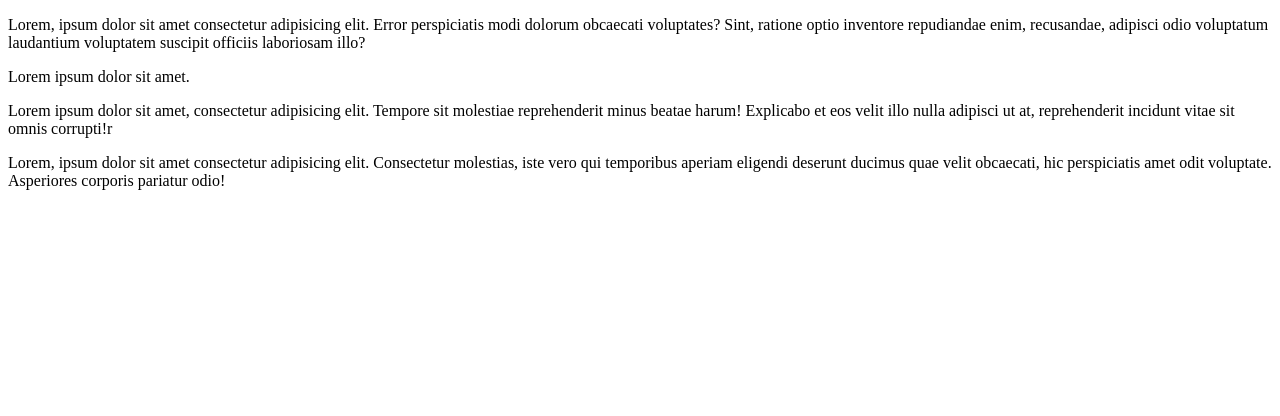
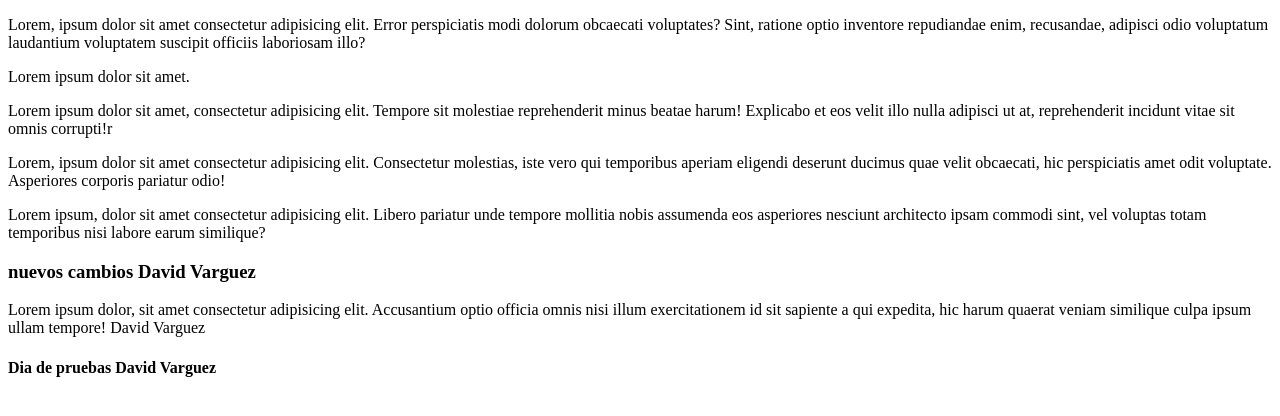
Before and after one commit to RAR-Jesus/pruebaRepo, a plain HTML site: page clase uno/index.html in a window 1280 px wide. Drawn offline with Linux system fonts and the light colour scheme.

Commit message:
Actualizacion DV

```diff
--- a/clase uno/index.html
+++ b/clase uno/index.html
@@ -26,6 +26,11 @@
                 <p>Lorem ipsum dolor sit amet, consectetur adipisicing elit. Tempore sit molestiae reprehenderit minus beatae harum! Explicabo et eos velit illo nulla adipisci ut at, reprehenderit incidunt vitae sit omnis corrupti!r</p>
 
                 <p>Lorem, ipsum dolor sit amet consectetur adipisicing elit. Consectetur molestias, iste vero qui temporibus aperiam eligendi deserunt ducimus quae velit obcaecati, hic perspiciatis amet odit voluptate. Asperiores corporis pariatur odio!</p>
+<p>Lorem ipsum, dolor sit amet consectetur adipisicing elit. Libero pariatur unde tempore mollitia nobis assumenda eos asperiores nesciunt architecto ipsam commodi sint, vel voluptas totam temporibus nisi labore earum similique?</p>
+<h3>nuevos cambios David Varguez </h3>
+<p>Lorem ipsum dolor, sit amet consectetur adipisicing elit. Accusantium optio officia omnis nisi illum exercitationem id sit sapiente a qui expedita, hic harum quaerat veniam similique culpa ipsum ullam tempore! David Varguez </p>
+
+<h4>Dia de pruebas David Varguez </h4>
 
             </section>
 
```
